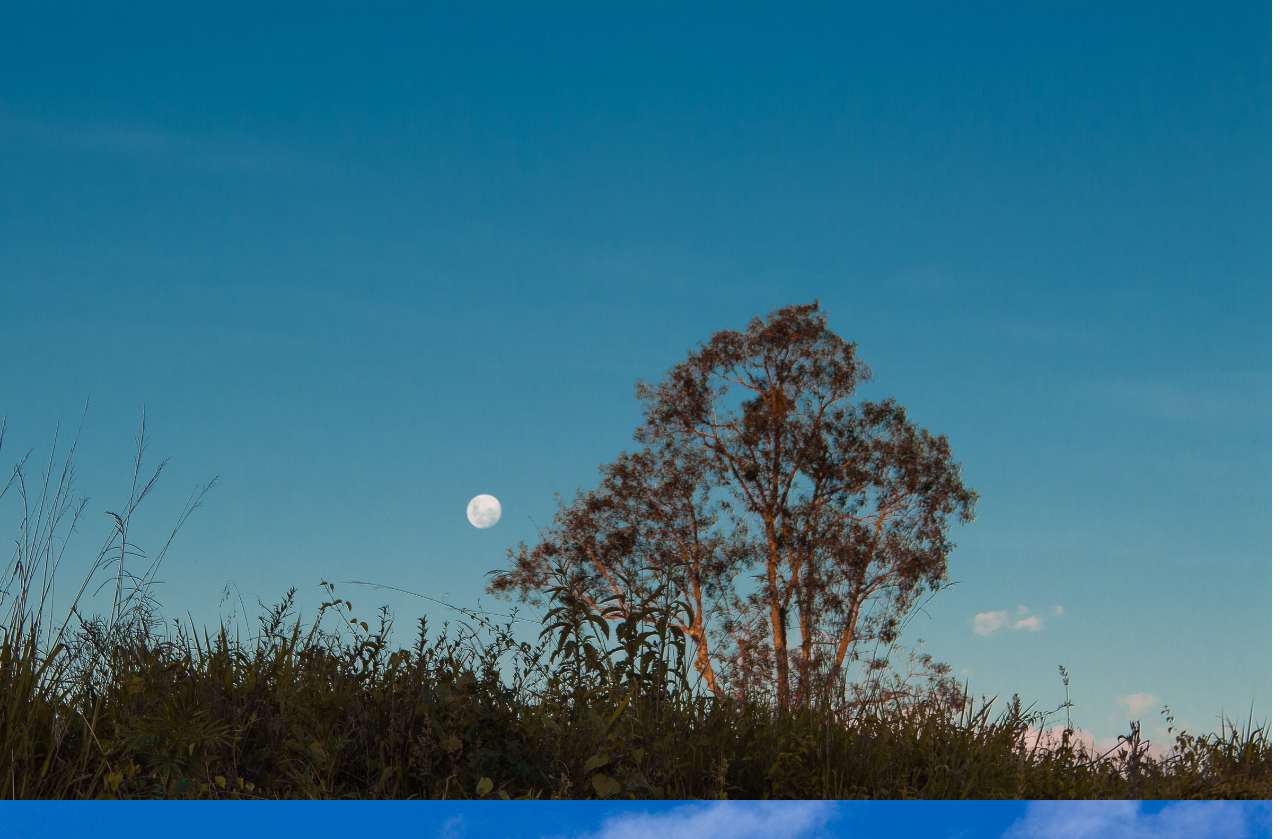
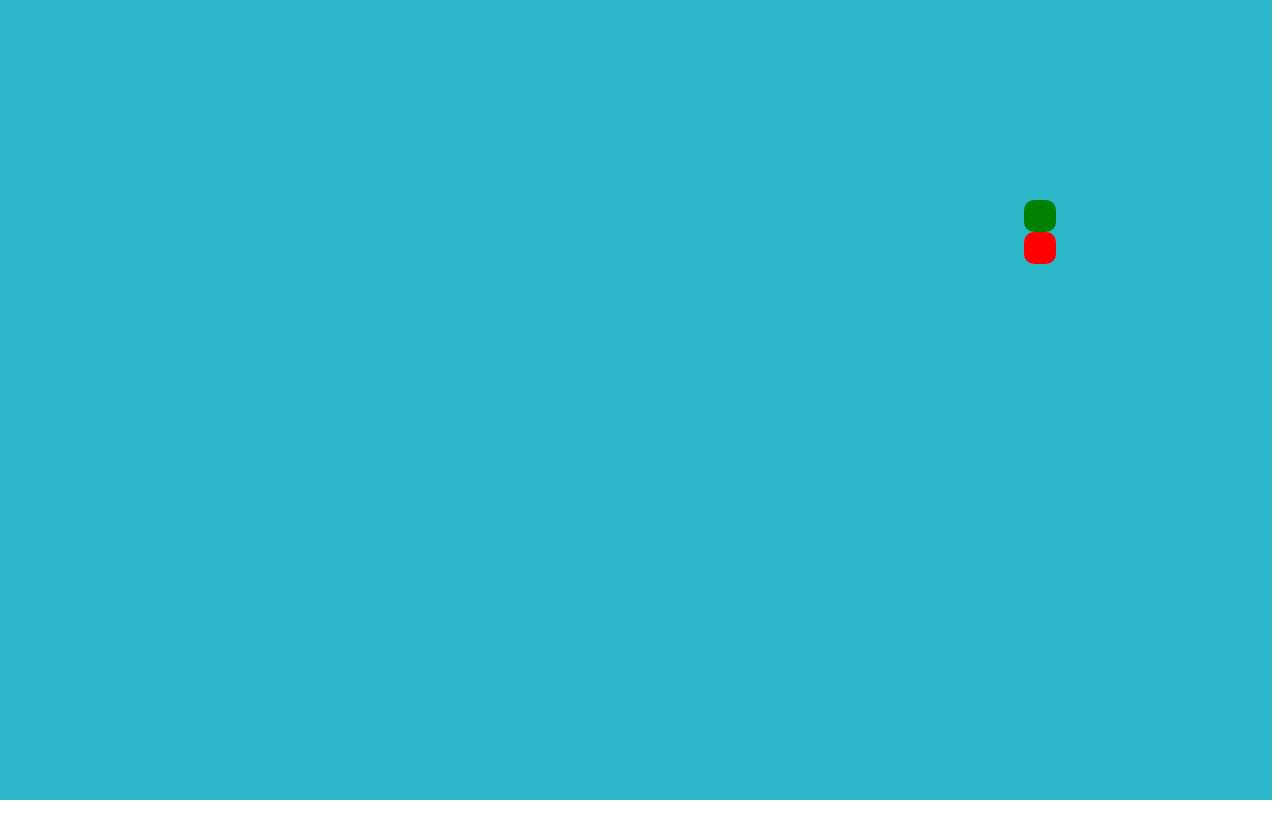
Before and after one commit to akshayrathigithub/FullPageJs-Similiar-Effect, a plain HTML site: page index.html in a window 1280 px wide. Shown: the top 839 px of the page. After the commit the page ends 800 px from the top, so only its background shows below. Drawn offline with Linux system fonts and the light colour scheme.

Commit message:
second commit

```diff
--- a/app.js
+++ b/app.js
@@ -1 +1,14 @@
-console.log("Hello ");
+const BtnUp = document.getElementById('BtnUp')
+const BtnDown = document.getElementById('BtnDown')
+const PageWrapper = document.getElementById('PageWrapper')
+let ind = 1
+BtnUp.addEventListener('click', ()=>{
+    PageWrapper.style.transform = `translate3d(0px, -${ind*(100)}%, 0px)`
+    ind = ind+1
+    console.log(ind)
+})
+BtnDown.addEventListener('click', ()=>{
+    ind = ind-1
+    PageWrapper.style.transform = `translate3d(0px, -${ind*(100)}%, 0px)`
+    console.log(ind)
+})
--- a/index.html
+++ b/index.html
@@ -8,10 +8,16 @@
 </head>
 <body>
     <div id="section">
-        <div id="Page-1"></div>
-        <div id="Page-2"></div>
-        <div id="Page-3"></div>
-        <div id="Page-4"></div>
+        <div id="BtnWrapper">
+            <div id="BtnUp"></div>
+            <div id="BtnDown"></div>
+        </div>
+        <div id="PageWrapper">
+            <div id="Page-1"></div>
+            <div id="Page-2"></div>
+            <div id="Page-3"></div>
+            <div id="Page-4"></div>
+        </div>
     </div>
     <script src="app.js"></script>
 </body>
--- a/style.css
+++ b/style.css
@@ -8,39 +8,54 @@
     height: 100vh;
     max-width: 99.35vw;
     position: relative;
+    overflow: hidden;
+}
+#PageWrapper{
+    width: 99.35vw;
+    height: 100vh;
+    max-width: 99.35vw;
+    transform: translate3d(0px, 0%, 0px);
+    transition: all 1s ease-in-out;
 }
 #Page-1{
-    position: absolute;
-    background-image: url('./first_page.jpg');
-    background-size: cover;
     width: 100%;
     height: 100%;
-    background-repeat: no-repeat;
+    background-color: #2ab7ca;
 }
 #Page-2{
-    position: absolute;
-    background-image: url('./second_page.jpg');
-    background-size: cover;
     width: 100%;
     height: 100%;
-    background-repeat: no-repeat;
-    transform: translate3d(0px, 100%, 0px);
+    background-color: #fe4a49;
 }
 #Page-3{
-    position: absolute;
-    background-image: url('./first_page.jpg');
-    background-size: cover;
     width: 100%;
     height: 100%;
-    background-repeat: no-repeat;
-    transform: translate3d(0px, 200%, 0px);
+    background-color: #fe9c8f;
+
 }
 #Page-4{
-    position: absolute;
-    background-image: url('./second_page.jpg');
-    background-size: cover;
     width: 100%;
     height: 100%;
-    background-repeat: no-repeat;
-    transform: translate3d(0px, 300%, 0px);
+    background-color: #283655;
+
 }
+#BtnWrapper{
+    position: fixed;
+    left: 80%;
+    top: 25%;
+    z-index: 1;
+}
+#BtnUp{
+    width: 2rem;
+    height: 2rem;
+    border-radius: 10px;
+    background-color: green;
+    cursor: pointer;
+}
+#BtnDown{
+    width: 2rem;
+    height: 2rem;
+    border-radius: 10px;
+    background-color: red;
+    cursor: pointer;
+}
```
Also changed, not shown: first_page.jpg (deleted), second_page.jpg (deleted).
